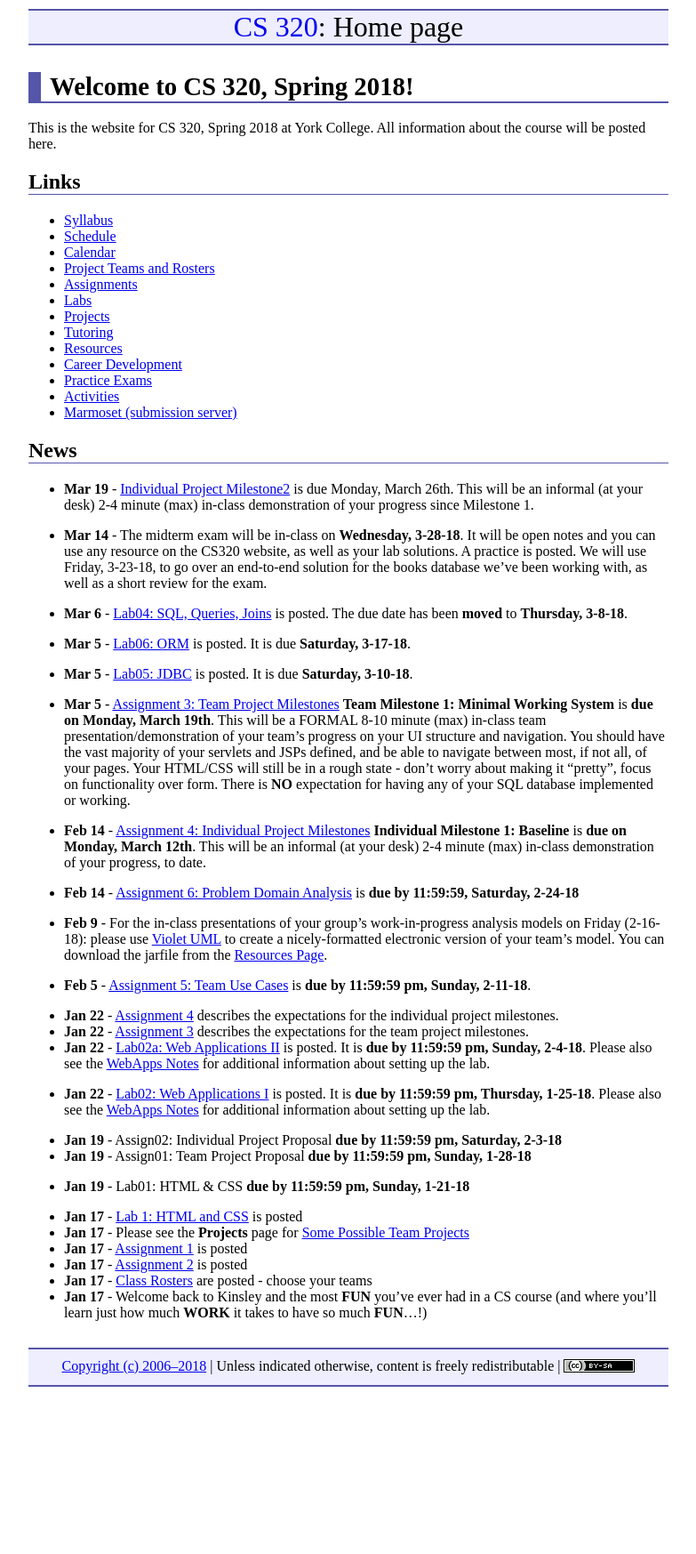
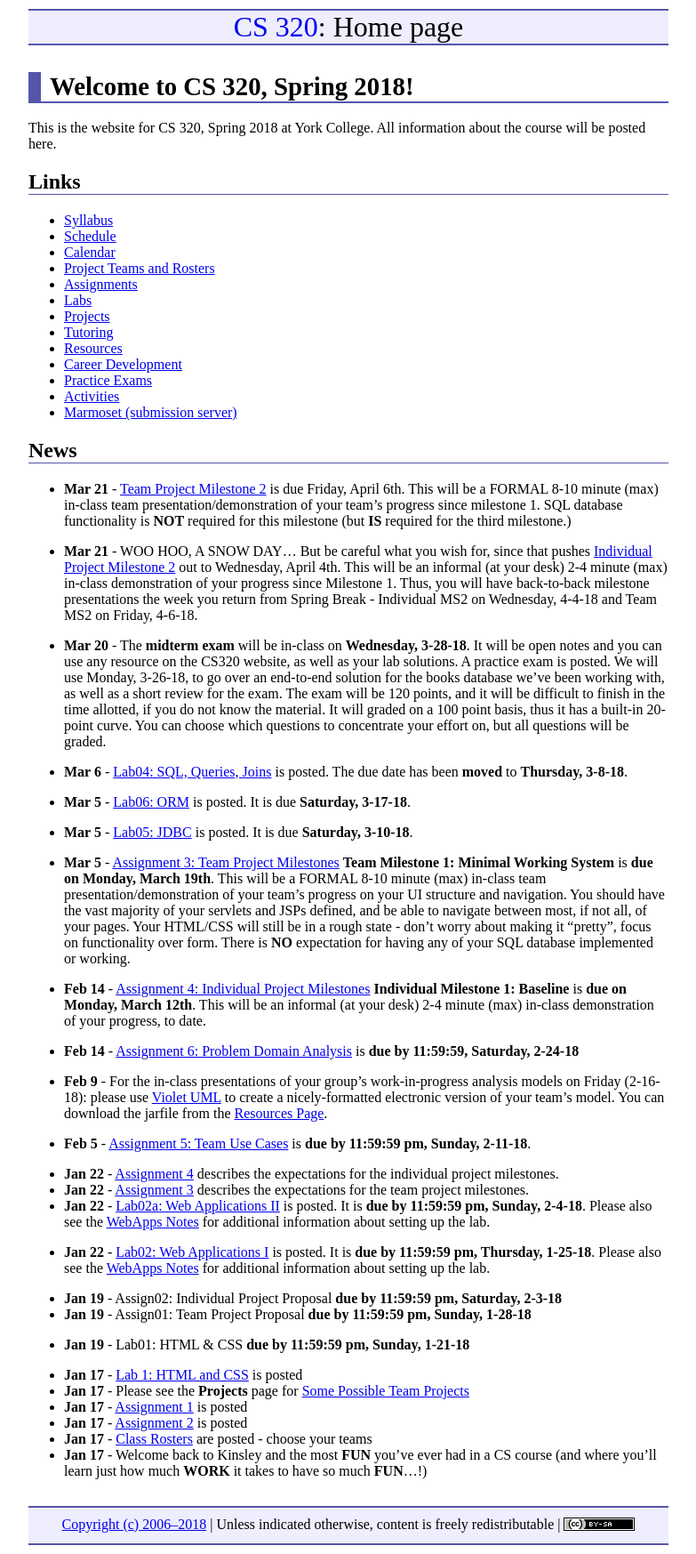
Before and after one commit to ycpcs/cs320-spring2018, a Jekyll site: the page built from index.md, in a window 1280 px wide. Shown: the whole page at 89% size, without its empty margins (248-1031 px from the left). Built offline with Jekyll 4.4.1, drawn with Linux system fonts in a browser that asks for light colours; before the commit the page ends 1569 px from its top, so only the background shows below that.

Commit message:
updated schedules due to snow day

```diff
--- a/index.md
+++ b/index.md
@@ -42,15 +42,15 @@ All information about the course will be posted here.
 
 * **Apr 4** - [Individual Project Milestone3](assign/assign04.html) is due Monday, April 9th.  This will be an informal (at your desk) 2-4 minute (max) in-class demonstration of your progress since Milestone 2.
 
-* **Mar 24** - [Team Project Milestone 2](assign/assign03.html) is due Monday, April 2nd.  This will be a FORMAL 8-10 minute (max) in-class team presentation/demonstration of your team's progress since milestone 1.  SQL database functionality is **NOT** required for this milestone (but **IS** required for the third milestone.)
-
 * **Mar 21** - Posted an extensive example project on the [Resources page](./resources) that incorporates the Web Applications lab solution (Lab02) with the ORM Lab solution (Lab06).  It provides a web application front-end to the ORM queries, as well as demonstrates the use of login session information, and incorporation of a SQL database persistence layer with a many-to-many relationship.
 
 -->
 
-* **Mar 19** - [Individual Project Milestone2](assign/assign04.html) is due Monday, March 26th.  This will be an informal (at your desk) 2-4 minute (max) in-class demonstration of your progress since Milestone 1.
+* **Mar 21** - [Team Project Milestone 2](assign/assign03.html) is due Friday, April 6th.  This will be a FORMAL 8-10 minute (max) in-class team presentation/demonstration of your team's progress since milestone 1.  SQL database functionality is **NOT** required for this milestone (but **IS** required for the third milestone.)
 
-* **Mar 14** - The midterm exam will be in-class on **Wednesday, 3-28-18**.  It will be open notes and you can use any resource on the CS320 website, as well as your lab solutions.  A practice is posted.  We will use Friday, 3-23-18, to go over an end-to-end solution for the books database we've been working with, as well as a short review for the exam.
+* **Mar 21** - WOO HOO, A SNOW DAY...  But be careful what you wish for, since that pushes [Individual Project Milestone 2](assign/assign04.html) out to Wednesday, April 4th.  This will be an informal (at your desk) 2-4 minute (max) in-class demonstration of your progress since Milestone 1.  Thus, you will have back-to-back milestone presentations the week you return from Spring Break - Individual MS2 on Wednesday, 4-4-18 and Team MS2 on Friday, 4-6-18.
+
+* **Mar 20** - The **midterm exam** will be in-class on **Wednesday, 3-28-18**.  It will be open notes and you can use any resource on the CS320 website, as well as your lab solutions.  A practice exam is posted.  We will use Monday, 3-26-18, to go over an end-to-end solution for the books database we've been working with, as well as a short review for the exam.  The exam will be 120 points, and it will be difficult to finish in the time allotted, if you do not know the material.  It will graded on a 100 point basis, thus it has a built-in 20-point curve.  You can choose which questions to concentrate your effort on, but all questions will be graded.
 
 * **Mar 6** - [Lab04: SQL, Queries, Joins](labs/lab04.html) is posted.  The due date has been **moved** to **Thursday, 3-8-18**.
 
--- a/schedule.md
+++ b/schedule.md
@@ -39,16 +39,16 @@ Mar 12 | Individual Project Milestone 1:<br> **Baseline Prototype** | [Assignmen
 Mar 14 | ORM Lab Session (in class)
 Mar 16 | Testing and Code Coverage | [Lecture 16: Testing](lectures/lecture16.html)
 Mar 19 | Team Project Milestone 1:<br> **Minimal Working System** | [Assignment 3: Team Project Milestones](assign/assign03.html)
-Mar 21 | Ensuring Code Quality | [Lecture 17: Ensuring Code Quality](lectures/lecture17.html)
-Mar 23 | Library Application Example<br> Mid-Term Exam Review
-Mar 26 | Individual Project Milestone 2:<br> **33% Progress** | [Assignment 4: Individual Project Milestones](assign/assign04.html)
+Mar 21 | WOO HOO - A SNOW DAY...!  :-)
+Mar 23 | Ensuring Code Quality | [Lecture 17: Ensuring Code Quality](lectures/lecture17.html)
+Mar 26 | Library Application Example<br> Mid-Term Exam Review
 Mar 28 | **MID-TERM EXAM** (in class)
 Mar 30 | **Spring Break, no class**
 Apr 2  | **Spring Break, no class**
-Apr 4  | Team Project Session (in class)
+Apr 4  | Individual Project Milestone 2:<br> **33% Progress** | [Assignment 4: Individual Project Milestones](assign/assign04.html)
 Apr 6  | Team Project Milestone 2:<br> **Progress on Features** | [Assignment 3: Team Project Milestones](assign/assign03.html)
 Apr 9  | Individual Project Milestone 3:<br> **67% Progress** | [Assignment 4: Individual Project Milestones](assign/assign04.html)
-Apr 11 | Team Project Session (in class)
+Apr 11 | Guest Lecture - AndCulture.com
 Apr 13 | Team Project Session (in class)
 Apr 16 | Team Project Milestone 3:<br> **75% Working System** | [Assignment 3: Team Project Milestones](assign/assign03.html)
 Apr 18 | Team Project Session (in class)
```
Also changed, not shown: assign/assign04.md (+4 -4 lines), 2 other files.
